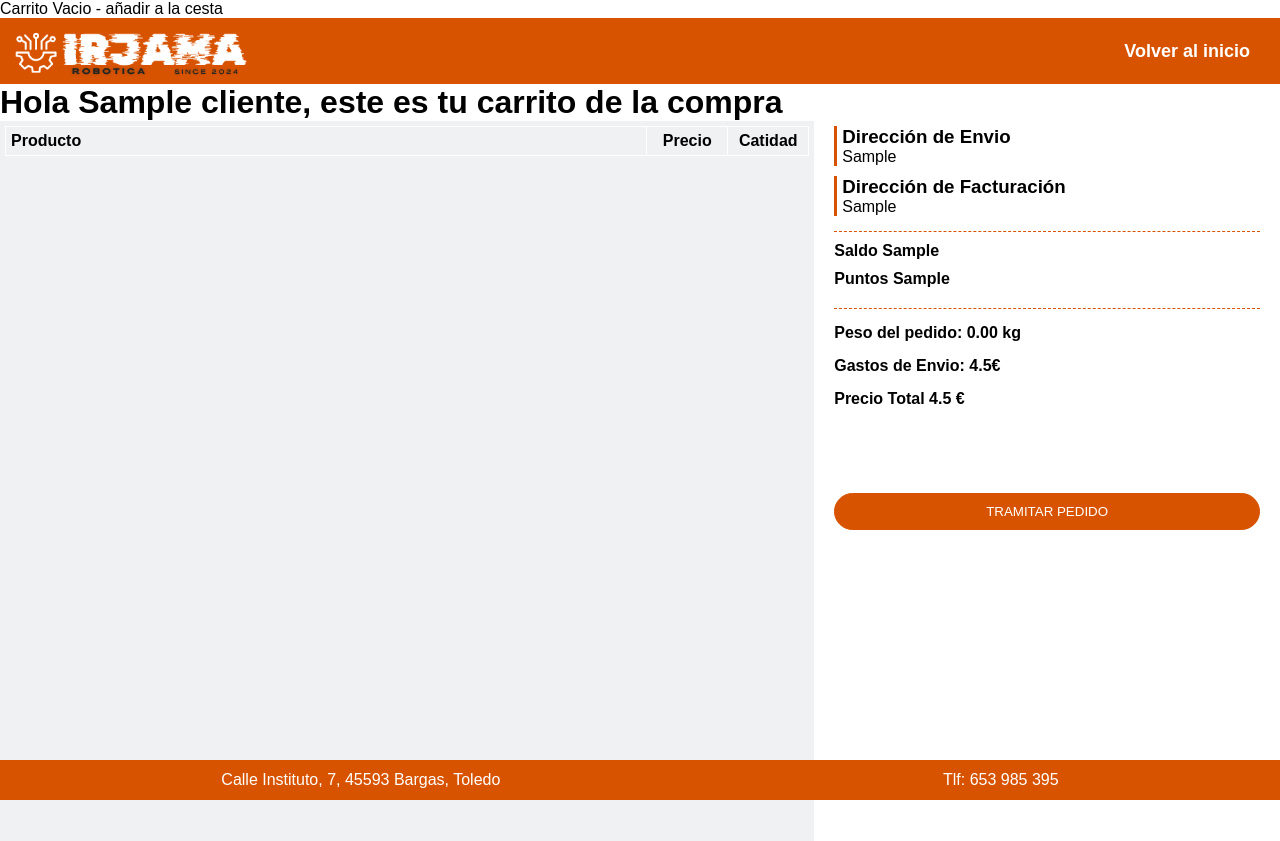
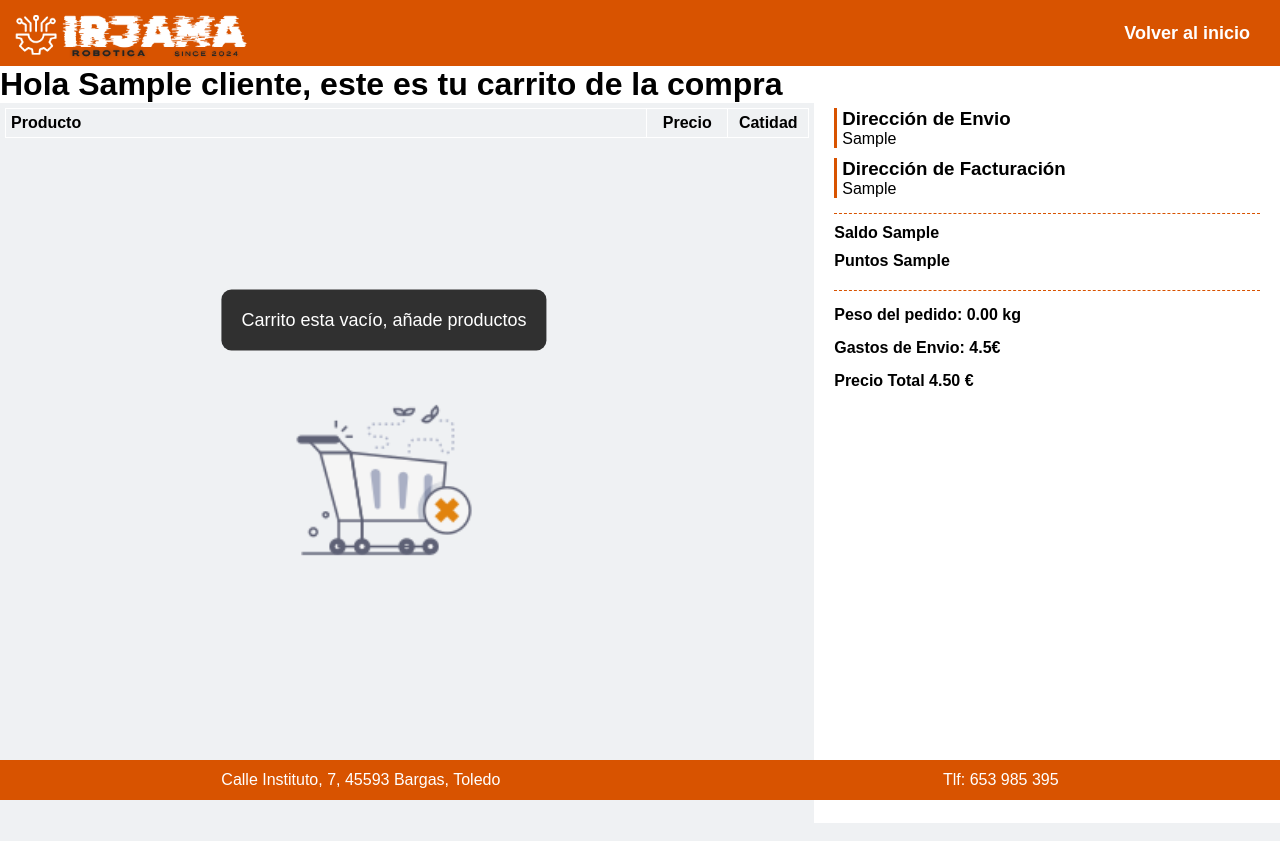
Before and after one commit to irenea450/servidor, a PHP site: page /php/carrito.php in a window 1280 px wide. Run offline with PHP 8.4, Linux system fonts and the light colour scheme; the visitor is signed in with stand-in values (Sample User, id 1); tables that the repository leaves empty or names only in its code hold one stand-in row (values such as "Sample post"); lists and menus that the app fills with data are empty.

Commit message:
03/02/2025 Mensaje carrito vacio

```diff
--- a/css/estilos_compra.css
+++ b/css/estilos_compra.css
@@ -172,10 +172,7 @@ table{
     margin: 70px 0px 0px 0px;
 }
 
-/* ? Contenedor error de carrito vacio */
-.carritoVacio{
-    background-color: red;
-}
+
 
 /*? Contenedor de errores de saldo */
 .contenedorErrorSaldo{
--- a/php/carrito.php
+++ b/php/carrito.php
@@ -72,16 +72,41 @@ if (isset($_COOKIE["carrito"]) && !empty($_COOKIE["carrito"])) {
         echo "Error en la conexión: " . $e->getMessage();
     }
 } else {
-    echo 'Carrito Vacio - añadir a la cesta ';
-    //! añadir mensaje de error de carrito vacio
-/*     echo '<script>
-    alert("carrito vacio");
-    //coger contenedor #productos-carrito y meter este parrafo dentro
-    contenedor =document.querySelector("#productos-carrito");
-    contenedor = " ";
-    contenedor.innerHTML = "<p class="carritoVacio">No hay productos en el carrito.</p>";
+    //? Si el carrito esta vacio, manda mensaje de error y muetsra foto del carrito vacio
+    echo '         <script>
+        document.addEventListener("DOMContentLoaded", function () {
+            // Crear el contenedor del mensaje
+            let mensajeCarrito = document.createElement("div");
+            mensajeCarrito.textContent = "Carrito esta vacío, añade productos";
 
-    </script>'; */
+            // Crear la imagen
+            let imagenCarrito = document.createElement("img");
+            imagenCarrito.src = "../img/carro-vacio.png"; // Reemplaza con el enlace de tu imagen
+            imagenCarrito.alt = "Carrito vacío";
+            imagenCarrito.style.width = "200px"; // Ajusta el tamaño si es necesario
+            imagenCarrito.style.position = "absolute";
+            imagenCarrito.style.top = "calc(40% + 60px)"; // Lo coloca debajo del mensaje
+            imagenCarrito.style.left = "30%";
+            imagenCarrito.style.transform = "translate(-50%, 0)";
+
+            // Estilos para que el cuadro flote sobre la tabla
+            mensajeCarrito.style.position = "absolute"; // O "fixed" si quieres que siempre sea visible
+            mensajeCarrito.style.top = "40%";
+            mensajeCarrito.style.left = "30%";
+            mensajeCarrito.style.transform = "translate(-50%, -50%)"; // Centrarlo
+            mensajeCarrito.style.backgroundColor = "rgba(0, 0, 0, 0.8)";
+            mensajeCarrito.style.color = "white";
+            mensajeCarrito.style.padding = "20px";
+            mensajeCarrito.style.borderRadius = "10px";
+            mensajeCarrito.style.fontSize = "18px";
+            mensajeCarrito.style.zIndex = "1000";
+            mensajeCarrito.style.textAlign = "center";
+
+        // Insertar en el body
+        document.body.appendChild(mensajeCarrito);
+        document.body.appendChild(imagenCarrito);
+        });
+    </script>';
 }
 
 
@@ -98,8 +123,8 @@ foreach ($productosCarrito as $producto) {
 
 
 /* --------------------------- precios del pedido --------------------------- */
-// Poner la suma de precios de los productos del carrito
-// hacer consulta a los datos de ese producto, si tiene descuento descontar y sumar todo a esta variable
+//? Se suman los precio de los productos a la variable de sumaPrecioProductos
+//? se aplican los descuentos , se suma el iva y se multiplica po la cantidad antes de añadirlo
 
 $sumaPrecioProductos = 0.00;
 
@@ -339,7 +364,7 @@ if (!isset($_SESSION['tokenPedido'])) {
             <div class="precioTotal">
             <h4>Peso del pedido: <?php echo number_format(floatval($sumaPesoProductos), 2, '.', '') ?> kg</h4>
             <h4>Gastos de Envio: <?php echo $gastosEnvio ?>€</h4>
-                <h4>Precio Total <?php echo $precioTotal ?><!-- Poner precio total aquí --> €</h4>
+                <h4>Precio Total <?php echo number_format($precioTotal, 2)  ?><!-- Poner precio total aquí --> €</h4>
             </div>
 
             <!-- aqui mostrara los errores al tramitar el pedido -->
@@ -377,13 +402,12 @@ if (!isset($_SESSION['tokenPedido'])) {
                         </script>';
 
 
-                        /* //* te dirige a cargar saldo
-                        header("Location: saldo.php?redirigido=$url_actual"); */
-
                         //? Una vez se muestre el error se elimina
                         unset($_SESSION["error_saldo"]);
                     }else{
-
+                        //? En caso de que si tenga saldo suficiente para pagar el pedido
+                        //? Y tenga metidos productos en el carrito se va a mostrar el botón de tramitar pedido
+                        if (isset($_COOKIE["carrito"]) && !empty($_COOKIE["carrito"])) {
                         echo '
                             <!-- Formulario para tramitar pedido -->
                             <form id="tramitar" action="pago.php" method="post">
@@ -392,6 +416,7 @@ if (!isset($_SESSION['tokenPedido'])) {
                             </form>
 
                         ';
+                        }
                     }
                 ?>
             </div>
```
Also changed, not shown: img/carro-vacio.png (added).
